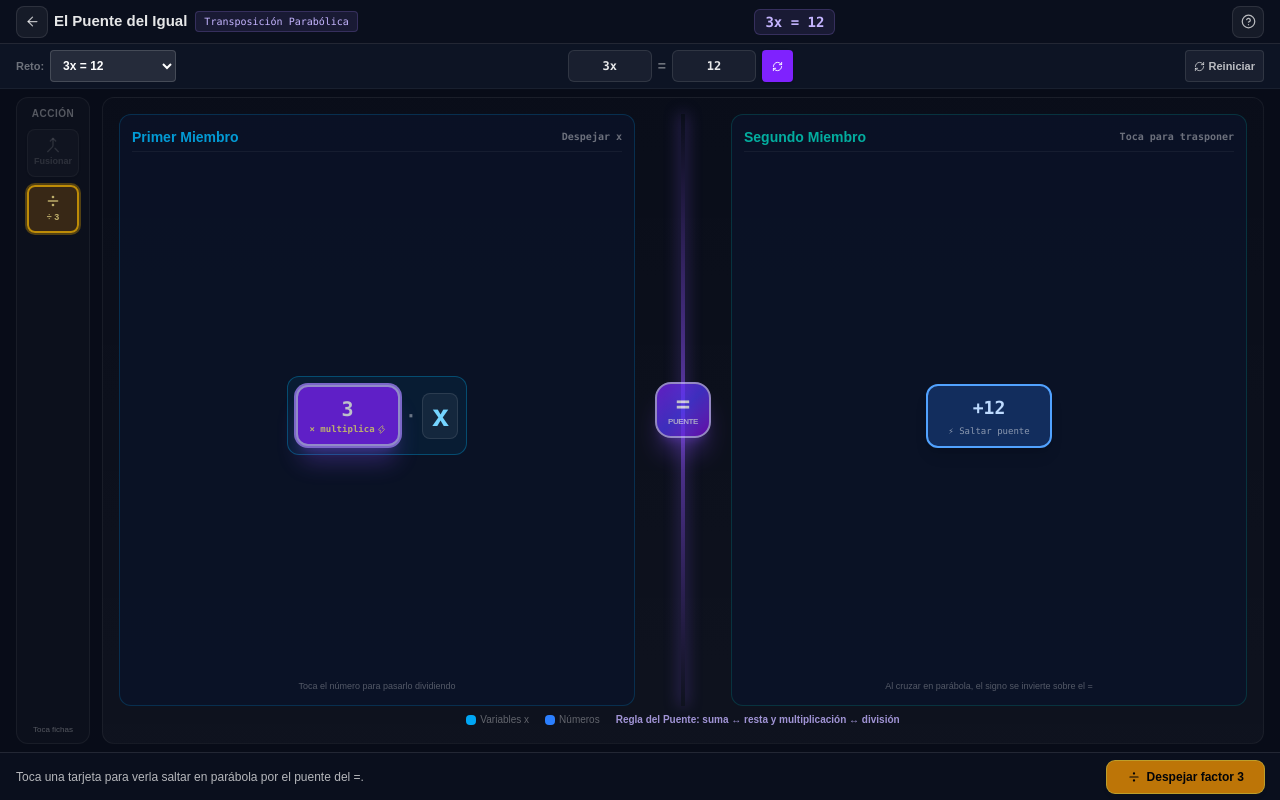
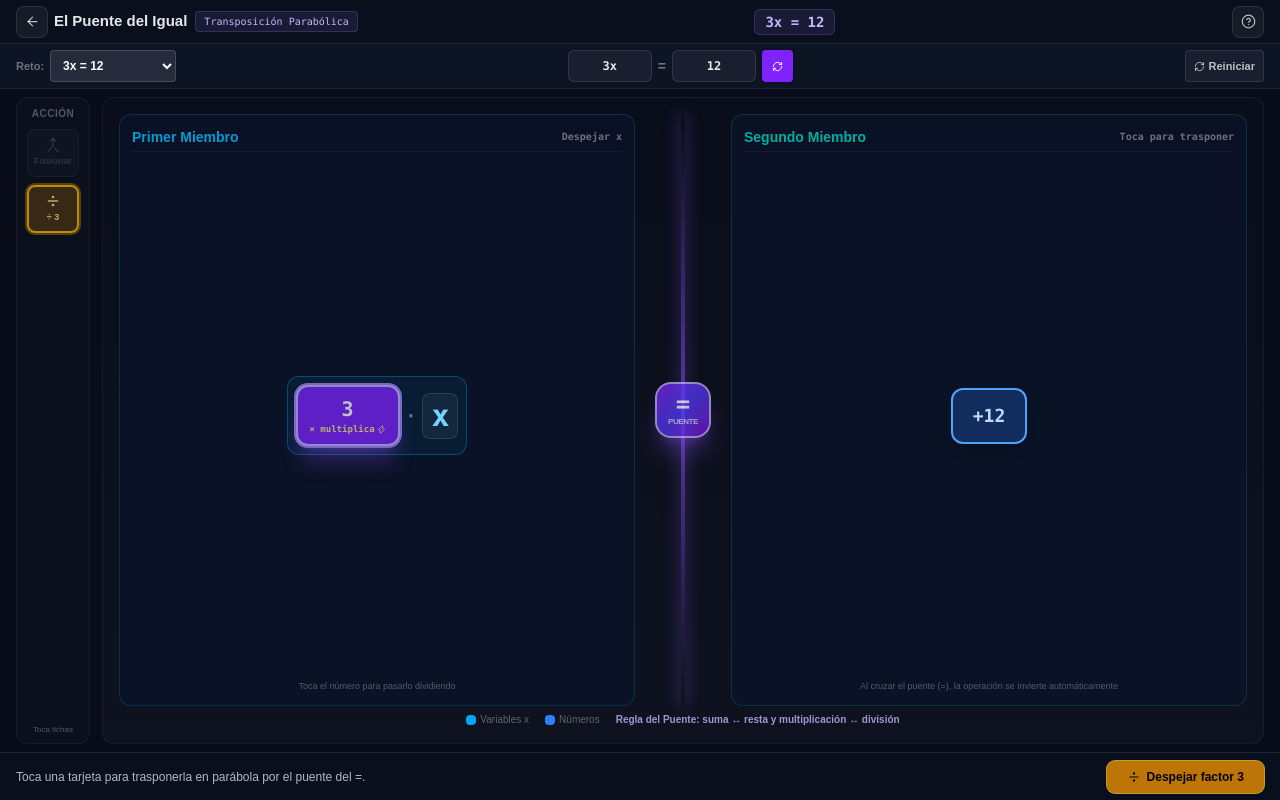
Before and after one commit to tucno21/matematica, a React (Vite) app: page /puente-ecuacion in a window 1280 px wide. Built offline with nearby package versions, Linux system fonts and the light colour scheme.

Commit message:
fix(puente): suavizar velocidad de transposicion parabolica y limpiar diseno de tarjetas

```diff
--- a/src/views/PuenteEcuacionView.tsx
+++ b/src/views/PuenteEcuacionView.tsx
@@ -171,7 +171,7 @@ export default function PuenteEcuacionView() {
   })
 
   // Mensaje de feedback
-  const [fbMsg, setFbMsg] = useState('Toca una tarjeta para verla saltar en parábola por el puente del =.')
+  const [fbMsg, setFbMsg] = useState('Toca una tarjeta para trasponerla en parábola por el puente del =.')
   const [solvedState, setSolvedState] = useState(false)
   const [finalXState, setFinalXState] = useState<number | null>(null)
 
@@ -305,19 +305,21 @@ export default function PuenteEcuacionView() {
     setCrossingId(card.id)
 
     let startTime: number | null = null
-    const duration = 850 // ms
+    const duration = 1400 // ms - velocidad suave y bien visible para observar el cruce
 
     const animate = (now: number) => {
       if (startTime === null) startTime = now
       const elapsed = now - startTime
-      const t = Math.min(1, elapsed / duration)
+      const rawT = Math.min(1, elapsed / duration)
+      // Easing suave sinusoidal (arranque suave, cúspide fluida y aterrizaje suave)
+      const t = 0.5 - 0.5 * Math.cos(Math.PI * rawT)
 
       // Ecuación cuadrática de Bézier para la parábola
       const curX = (1 - t) * (1 - t) * startX + 2 * (1 - t) * t * midX + t * t * endX
       const curY = (1 - t) * (1 - t) * startY + 2 * (1 - t) * t * midY + t * t * endY
 
-      const isAtApex = t >= 0.42 && t <= 0.58
-      const isPastApex = t >= 0.5
+      const isAtApex = rawT >= 0.42 && rawT <= 0.58
+      const isPastApex = rawT >= 0.5
 
       setFlyingToken({
         card,
@@ -332,7 +334,7 @@ export default function PuenteEcuacionView() {
         setFbMsg(`⚡ ¡Cruzando el puente! ${origLabel} invierte su operación a ${flippedLabel}.`)
       }
 
-      if (t < 1) {
+      if (rawT < 1) {
         requestAnimationFrame(animate)
       } else {
         // Aterrizaje completado: actualizar estado oficial
@@ -469,18 +471,20 @@ export default function PuenteEcuacionView() {
     })
 
     let startTime: number | null = null
-    const duration = 900 // ms
+    const duration = 1400 // ms - velocidad suave para observar la trasposición de multiplicación a división
 
     const animate = (now: number) => {
       if (startTime === null) startTime = now
       const elapsed = now - startTime
-      const t = Math.min(1, elapsed / duration)
+      const rawT = Math.min(1, elapsed / duration)
+      // Easing suave sinusoidal
+      const t = 0.5 - 0.5 * Math.cos(Math.PI * rawT)
 
       const curX = (1 - t) * (1 - t) * startX + 2 * (1 - t) * t * midX + t * t * endX
       const curY = (1 - t) * (1 - t) * startY + 2 * (1 - t) * t * midY + t * t * endY
 
-      const isAtApex = t >= 0.42 && t <= 0.58
-      const isPastApex = t >= 0.5
+      const isAtApex = rawT >= 0.42 && rawT <= 0.58
+      const isPastApex = rawT >= 0.5
 
       setCoeffDivState(prev => ({
         ...prev,
@@ -494,7 +498,7 @@ export default function PuenteEcuacionView() {
         setFbMsg(`⚡ ¡El factor ${a} que multiplicaba cruza el puente y pasa a DIVIDIR al denominador!`)
       }
 
-      if (t < 1) {
+      if (rawT < 1) {
         requestAnimationFrame(animate)
       } else {
         // Llega como fracción b / a
@@ -781,7 +785,7 @@ export default function PuenteEcuacionView() {
                       <div
                         key={term.id}
                         onClick={e => crossBridgeParabolic(term, e)}
-                        className={`h-12 sm:h-14 lg:h-16 px-3 lg:px-5 rounded-xl border-2 flex flex-col items-center justify-center font-mono font-black text-sm lg:text-lg cursor-pointer select-none shadow-lg transition-all duration-300 hover:scale-105 active:scale-95 ${
+                        className={`h-11 sm:h-13 lg:h-14 px-3 sm:px-4 lg:px-5 rounded-xl border-2 flex items-center justify-center font-mono font-black text-sm sm:text-base lg:text-lg cursor-pointer select-none shadow-lg transition-all duration-300 hover:scale-105 active:scale-95 ${
                           term.hasVar
                             ? isPos
                               ? 'bg-sky-500/25 border-sky-400 text-sky-200 hover:bg-sky-500/35'
@@ -790,15 +794,12 @@ export default function PuenteEcuacionView() {
                             ? 'bg-blue-500/25 border-blue-400 text-blue-200 hover:bg-blue-500/35'
                             : 'bg-red-500/25 border-red-400 text-red-200 hover:bg-red-500/35'
                         } ${isCrossing ? 'opacity-0 scale-75' : 'opacity-100 scale-100'}`}
-                        title="Tocar para saltar en parábola al otro lado del ="
+                        title="Tocar para trasladar al otro lado por el puente"
                       >
                         <span>
                           {term.hasVar
                             ? (term.coeff === 1 ? 'x' : term.coeff === -1 ? '−x' : `${isPos ? '+' : ''}${term.coeff}x`)
                             : `${isPos ? '+' : ''}${term.coeff}`}
-                        </span>
-                        <span className="text-[8px] lg:text-[9px] text-white/50 font-normal flex items-center gap-0.5 mt-0.5">
-                          Saltar puente ⚡
                         </span>
                       </div>
                     )
@@ -809,7 +810,7 @@ export default function PuenteEcuacionView() {
               <div className="text-[9px] text-white/30 text-center">
                 {canDivideCoeff && varSide === 'left'
                   ? 'Toca el número para pasarlo dividiendo'
-                  : 'Toca cualquier término para enviarlo en parábola'}
+                  : 'Toca cualquier término para pasarlo al otro lado del puente'}
               </div>
             </div>
 
@@ -881,7 +882,7 @@ export default function PuenteEcuacionView() {
                       <div
                         key={term.id}
                         onClick={e => crossBridgeParabolic(term, e)}
-                        className={`h-12 sm:h-14 lg:h-16 px-3 lg:px-5 rounded-xl border-2 flex flex-col items-center justify-center font-mono font-black text-sm lg:text-lg cursor-pointer select-none shadow-lg transition-all duration-300 hover:scale-105 active:scale-95 ${
+                        className={`h-11 sm:h-13 lg:h-14 px-3 sm:px-4 lg:px-5 rounded-xl border-2 flex items-center justify-center font-mono font-black text-sm sm:text-base lg:text-lg cursor-pointer select-none shadow-lg transition-all duration-300 hover:scale-105 active:scale-95 ${
                           term.hasVar
                             ? isPos
                               ? 'bg-sky-500/25 border-sky-400 text-sky-200 hover:bg-sky-500/35'
@@ -890,15 +891,12 @@ export default function PuenteEcuacionView() {
                             ? 'bg-blue-500/25 border-blue-400 text-blue-200 hover:bg-blue-500/35'
                             : 'bg-red-500/25 border-red-400 text-red-200 hover:bg-red-500/35'
                         } ${isCrossing ? 'opacity-0 scale-75' : 'opacity-100 scale-100'}`}
-                        title="Tocar para saltar en parábola al otro lado del ="
+                        title="Tocar para trasladar al otro lado por el puente"
                       >
                         <span>
                           {term.hasVar
                             ? (term.coeff === 1 ? 'x' : term.coeff === -1 ? '−x' : `${isPos ? '+' : ''}${term.coeff}x`)
                             : `${isPos ? '+' : ''}${term.coeff}`}
-                        </span>
-                        <span className="text-[8px] lg:text-[9px] text-white/50 font-normal flex items-center gap-0.5 mt-0.5">
-                          ⚡ Saltar puente
                         </span>
                       </div>
                     )
@@ -907,7 +905,7 @@ export default function PuenteEcuacionView() {
               </div>
 
               <div className="text-[9px] text-white/30 text-center">
-                Al cruzar en parábola, el signo se invierte sobre el =
+                Al cruzar el puente (=), la operación se invierte automáticamente
               </div>
             </div>
           </div>
```
